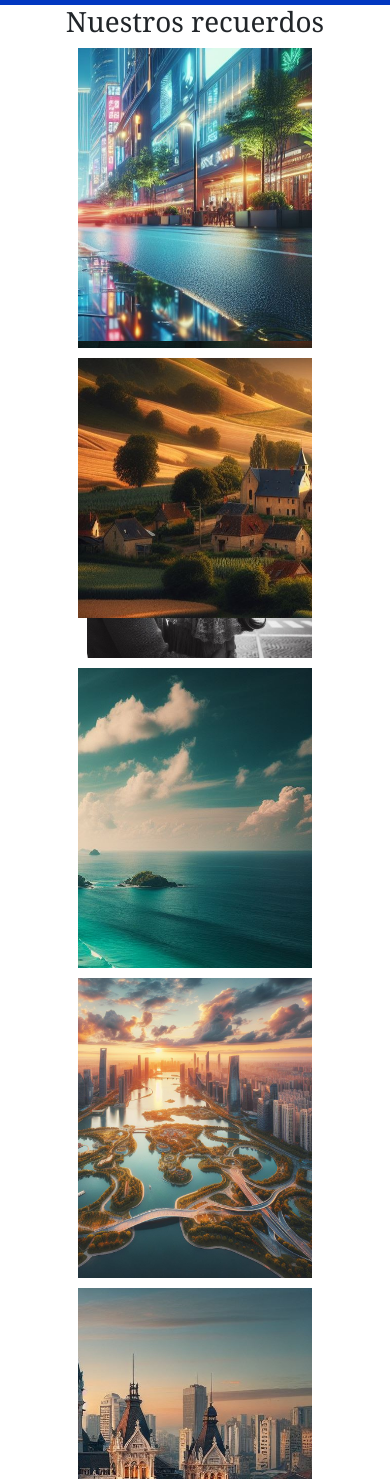
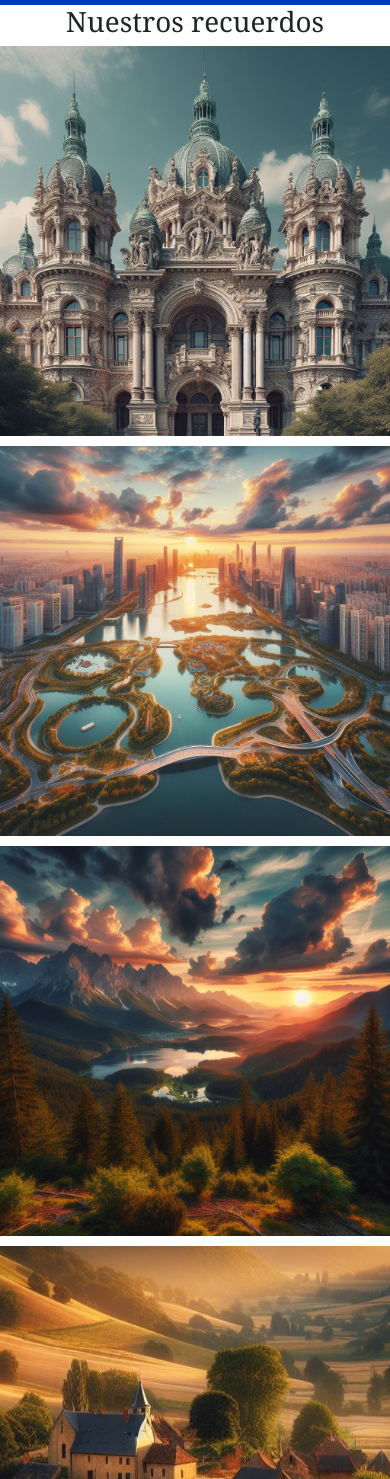
Before and after one commit to julianVillega/PreEntrega2-Villega, a plain HTML site: page pages/galeria.html in a window 390 px wide. Shown: the part 121-1600 px from the top of the page. Drawn offline with nearby package versions, Linux system fonts and the light colour scheme; a web font is replaced by a local one.

Commit message:
En galeria: La estructura que tenia para la galeria no me resulto muy util para adaptarla para que sea responsive. Por tal motivo volvi a aramer la estructura de cero asi como sus estilos.

```diff
--- a/css/styles.css
+++ b/css/styles.css
@@ -273,40 +273,70 @@ main{
 
 /* STYLES GALERIA */
 
-.pictures > div{
-    height: 300px;
-    margin: 10px 0px 10px 0px;
-    width: 60vw;
-    position: relative;
-    left: 20vw;
-    overflow: hidden;
+.gal-main{
+    display:flex;
+    justify-content: center;
 }
 
-main.galeria img{
-    position:absolute;
+.gal-title-div__title{
+    text-align: center;
 }
 
-main.galeria img.left{
-    left:0px;
+.gal-section{
+    display: grid;
+    grid-template-columns: 1fr;
+    grid-template-rows: repeat(10, 1fr);
+    row-gap: 10px;
 }
 
-main.galeria img.right{
-    right:0px;
+.gal-section__img-div{
+    width: 100%;
+    height: 100%;
 }
 
-.image-square{
-    width: 300px;
-    height: auto;
+.gal-section__img{
+    object-fit: cover;
+    width: 100%;
+    height: 100%;
 }
 
-.image-landscape{
-    width: 520px;
-    height: auto;
-}
+@media screen and (min-width:1024px){
+    .gal-section{
+        column-gap: 10px;
+        background-color: rgb(239, 239, 239);
+        grid-template-columns: 1fr 1fr;
+        grid-template-rows: repeat(5, 1fr);
+        width:70vw;
+        justify-items: center;
+        align-items: center;
+        padding:10px
+    }
 
-.image-portrait{
-    height: 300px;
-    width: auto;
+    .gal-section{
+        border-radius: 20px;
+    }
+
+    .gal-section__img{
+        border-radius: 20px;
+    }
+
+    .gal-section__img-div{
+        height: 70%;
+    }
+
+    .gal-section__img-div:nth-child(4n+1){
+        justify-self: start;
+    }
+
+    .gal-section__img-div:nth-child(4n){
+        justify-self: end;
+    }
+
+    .gal-section__img-div:nth-child(4n+1), .gal-section__img-div:nth-child(4n){
+        height: 100%;
+        width: 50%;
+    }
+
 }
 
 /* STYLES NOSOTROS */
--- a/pages/galeria.html
+++ b/pages/galeria.html
@@ -47,35 +47,42 @@
             </div>
         </nav>
     </header>
-    <main class="galeria">
-        <div class="title-div">
-            <h1>
-                Nuestros recuerdos
-            </h1>
-        </div>
-        <section class="pictures">
-            <div>
-                <img src="../images/liberty-statue.jpg" alt="foto de la estua de la libertad" class="image-square left">
-                <img src="../images/ciudad.jpg" alt="foto de la estatua de la libertad" class="image-landscape right">
+    <div class="gal-title-div">
+        <h1 class="gal-title-div__title">
+            Nuestros recuerdos
+        </h1>
+    </div>
+    <main class="gal-main">
+        <section class="gal-section">
+            <div class="gal-section__img-div">
+                <img class="gal-section__img" src="../images/edificio-publico.jpg" alt="">
             </div>
-            <div>
-                <img src="../images/eifeltower.jpg" alt="" class="image-portrait right">
-                <img src="../images/villa.jpg" alt="foto de un pequeño pueblo en francia" class="image-landscape left">
+            <div class="gal-section__img-div">
+                <img class="gal-section__img" src="../images/ciudad-costera.jpg" alt="">
             </div>
-            <div>
-                <img src="../images/montanas.jpg" alt="foto de un paisaje montañoso" class="image-square left">
-                <img src="../images/playa.jpg" alt="foto de una playa tropical" class="image-landscape right">
+            <div class="gal-section__img-div">
+                <img class="gal-section__img" src="../images/montanas.jpg" alt="">
             </div>
-            <div>
-                <img src="../images/valle.jpg" alt="foto panoramica de un valle" class="image-landscape left">
-                <img src="../images/ciudad-costera.jpg" alt="fotografia aerea de una ciudad moderna sobre el litoral"
-                    class="image-square right">
+            <div class="gal-section__img-div">
+                <img class="gal-section__img" src="../images/villa.jpg" alt="">
             </div>
-            <div>
-                <img src="../images/edificio-publico.jpg" alt="foto de un edificio publico de arquitectura francesa"
-                    class="image-square left">
-                <img src="../images/edificio-publico-noche.jpg"
-                    alt="foto de un gran edificio publico con un reloj antiguo" class="image-landscape right">
+            <div class="gal-section__img-div">
+                <img class="gal-section__img" src="../images/ciudad-noche.jpg" alt="">
+            </div>
+            <div class="gal-section__img-div">
+                <img class="gal-section__img" src="../images/edificio-publico-noche.jpg" alt="">
+            </div>
+            <div class="gal-section__img-div">
+                <img class="gal-section__img" src="../images/liberty-statue.jpg" alt="">
+            </div>
+            <div class="gal-section__img-div">
+                <img class="gal-section__img" src="../images/ciudad.jpg" alt="">
+            </div>
+            <div class="gal-section__img-div">
+                <img class="gal-section__img" src="../images/valle.jpg" alt="">
+            </div>
+            <div class="gal-section__img-div">
+                <img class="gal-section__img" src="../images/new-york.jpg" alt="">
             </div>
         </section>
     </main>
```
